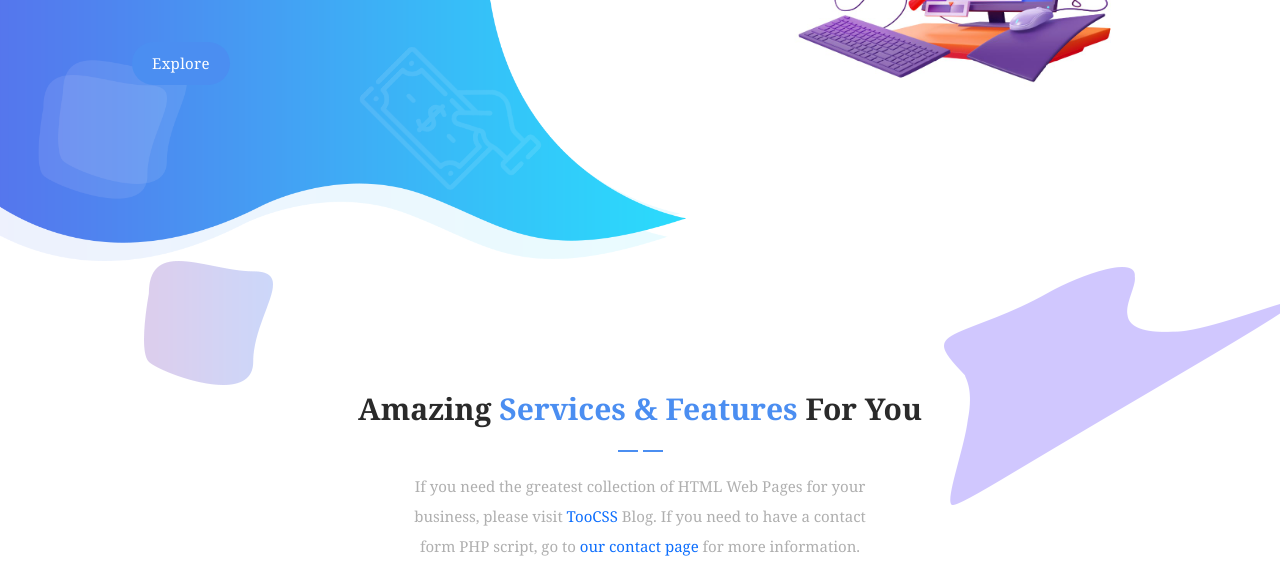
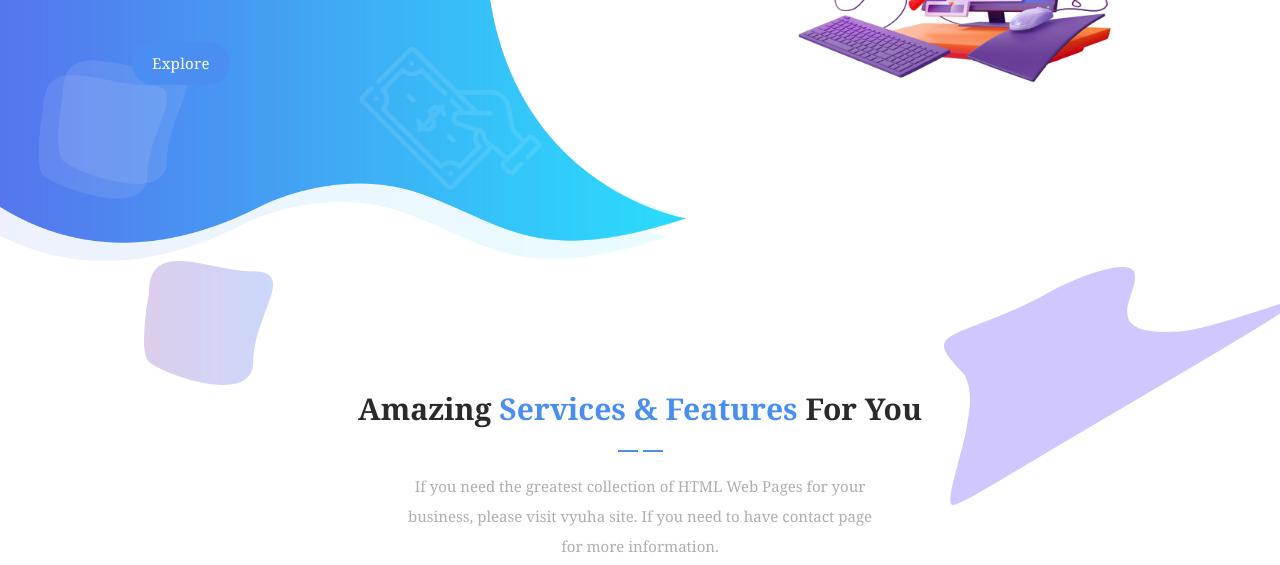
Before and after one commit to Rohan00kumar/Landing_Page, a plain HTML site: page index.html in a window 1280 px wide. Shown: the part 387-952 px from the top of the page. Drawn offline with Linux system fonts and the light colour scheme.

Commit message:
index.html

```diff
--- a/index.html
+++ b/index.html
@@ -51,8 +51,8 @@
             <a href="index.html" class="logo">
               <img src="assets/images/logo.png" alt="Chain App Dev">
             </a>
-            <!-- ***** Logo End ***** -->
-            <!-- ***** Menu Start ***** -->
+            <!-- Logo End -->
+            <!-- Menu Start -->
             <ul class="nav">
               <li class="scroll-to-section"><a href="#top" class="active">Home</a></li>
               <li class="scroll-to-section"><a href="#services">Services</a></li>
@@ -64,13 +64,13 @@
             <a class="menu-trigger">
                 <span>Menu</span>
             </a>
-            <!-- ***** Menu End ***** -->
+            <!--  Menu End  -->
           </nav>
         </div>
       </div>
     </div>
   </header>
-  <!-- ***** Header Area End ***** -->
+  <!-- Header Area End -->
 
   <div id="modal" class="popupContainer" style="display:none;">
     <div class="popupHeader">
@@ -196,7 +196,7 @@
           <div class="section-heading  wow fadeInDown" data-wow-duration="1s" data-wow-delay="0.5s">
             <h4>Amazing <em>Services &amp; Features</em> for you</h4>
             <img src="assets/images/heading-line-dec.png" alt="">
-            <p>If you need the greatest collection of HTML Web Pages for your business, please visit <a rel="nofollow" href="https://www.toocss.com/" target="_blank">TooCSS</a> Blog. If you need to have a contact form PHP script, go to <a href="https://templatemo.com/contact" target="_parent">our contact page</a> for more information.</p>
+            <p>If you need the greatest collection of HTML Web Pages for your business, please visit vyuha site. If you need to have contact page</a> for more information.</p>
           </div>
         </div>
       </div>
```
